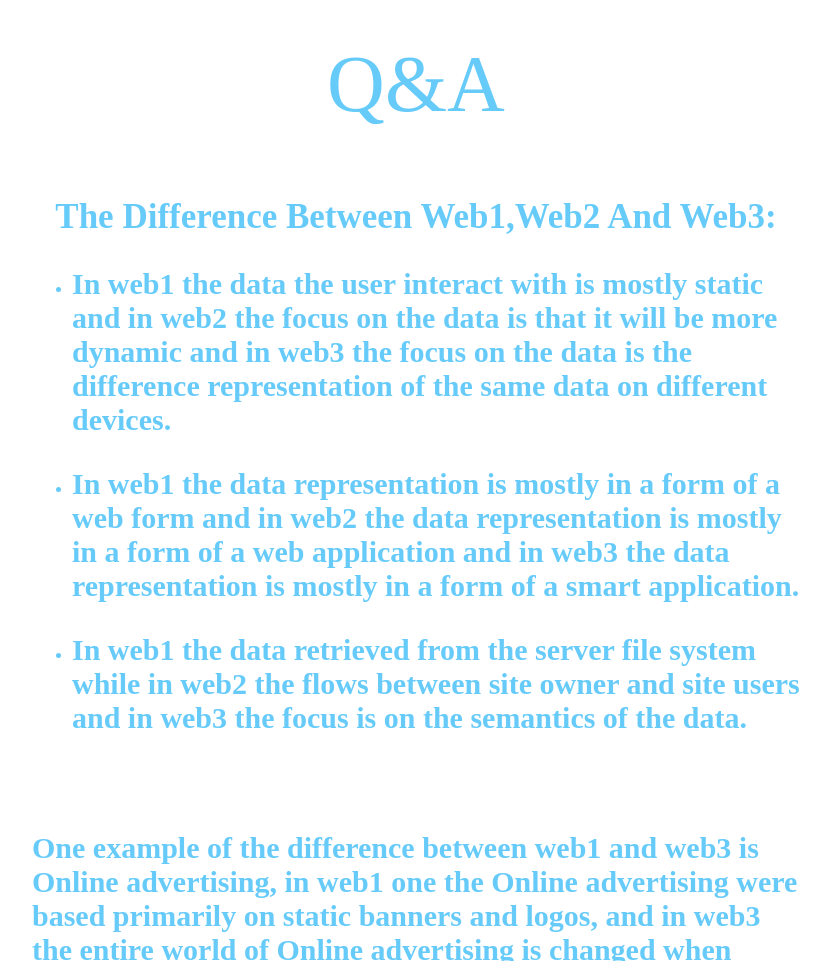
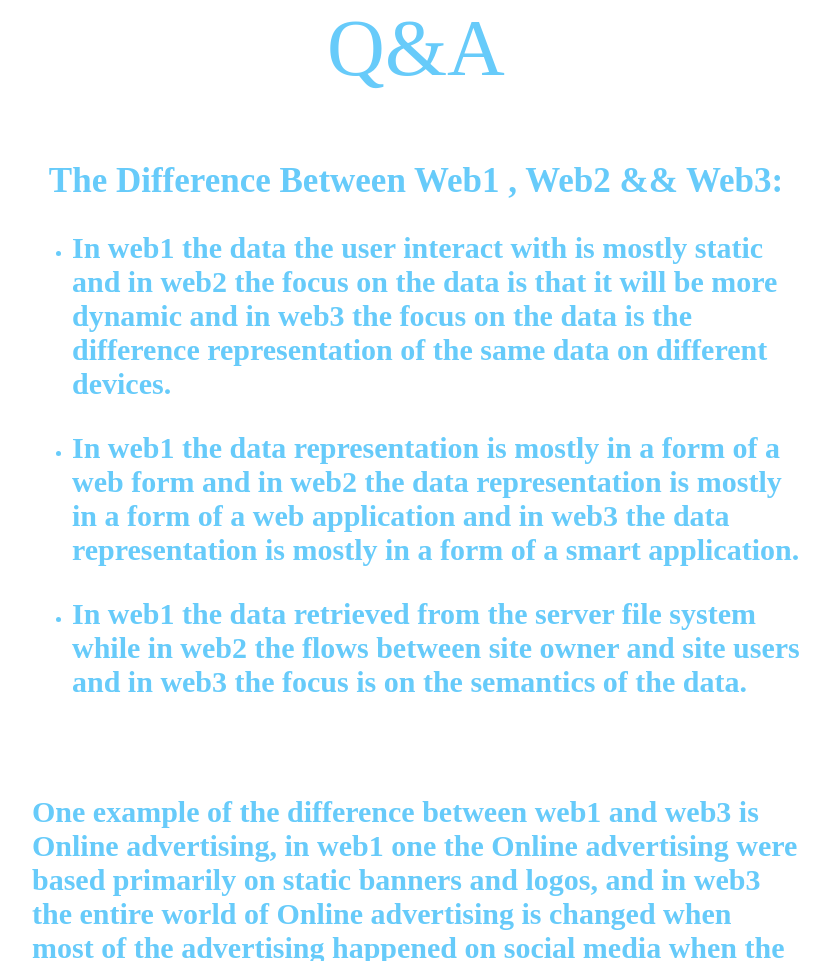
Before and after one commit to Web-Development-Environments-2021/312198310, a plain HTML site: page index.html in a window 1280 px wide. Shown: the part 4335-5296 px from the top of the page, without its empty margins (224-1054 px from the left). Drawn offline with Linux system fonts and the light colour scheme; a web font is replaced by a local one.

Commit message:
Update index.html

```diff
--- a/index.html
+++ b/index.html
@@ -70,10 +70,6 @@
       </div>
     </div>
   </div>
-
-<br/>
-<br/>
-<br/>
 </section>
 
 <div class="skew-c"></div>
@@ -114,8 +110,6 @@
 <div class="skew-c"></div>
 <section id="qrcoder" class="section-color">
   <br/>
-  <br/>
-  <br/>
 <h1>
   Scan My Code
 </h1>
@@ -132,7 +126,7 @@
   Q&A
 </h1>
 <h2>
-  The Difference Between Web1,Web2 And Web3:
+  The Difference Between Web1 , Web2 && Web3:
 </h2>
 <ul>
   <li><h3>
@@ -154,16 +148,10 @@
 in web1 one the Online advertising were based primarily on static banners and logos, and in web3 the entire world of Online advertising is changed when most of the advertising happened on social media when the ads are relevant to the customer and the focus is how to keep learning more information about the users and how to fit the ads to them specific.
 
 </h3>
-<br/>
-<br/>
-<br/>
 </section>
 
 <div class="skew-c"></div>
 <section id="contact" class="section-color">
-<br/>
-<br/>
-<br/>
 <h1>
   Contact Me
 </h1>
@@ -239,8 +227,6 @@ in web1 one the Online advertising were based primarily on static banners and lo
 
 </body>
 </html>
-<br/>
-<br/>
 </section>
 <div class="skew-cc"></div>
 
```
